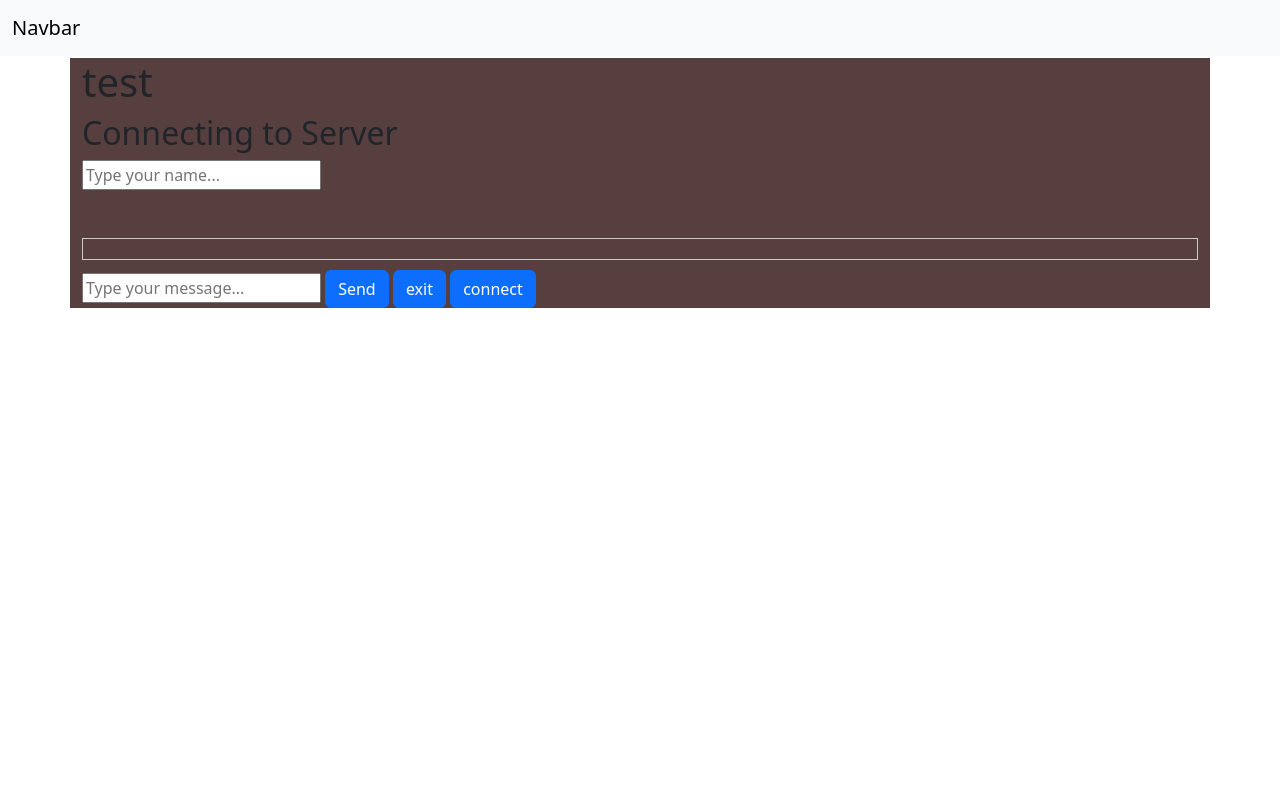
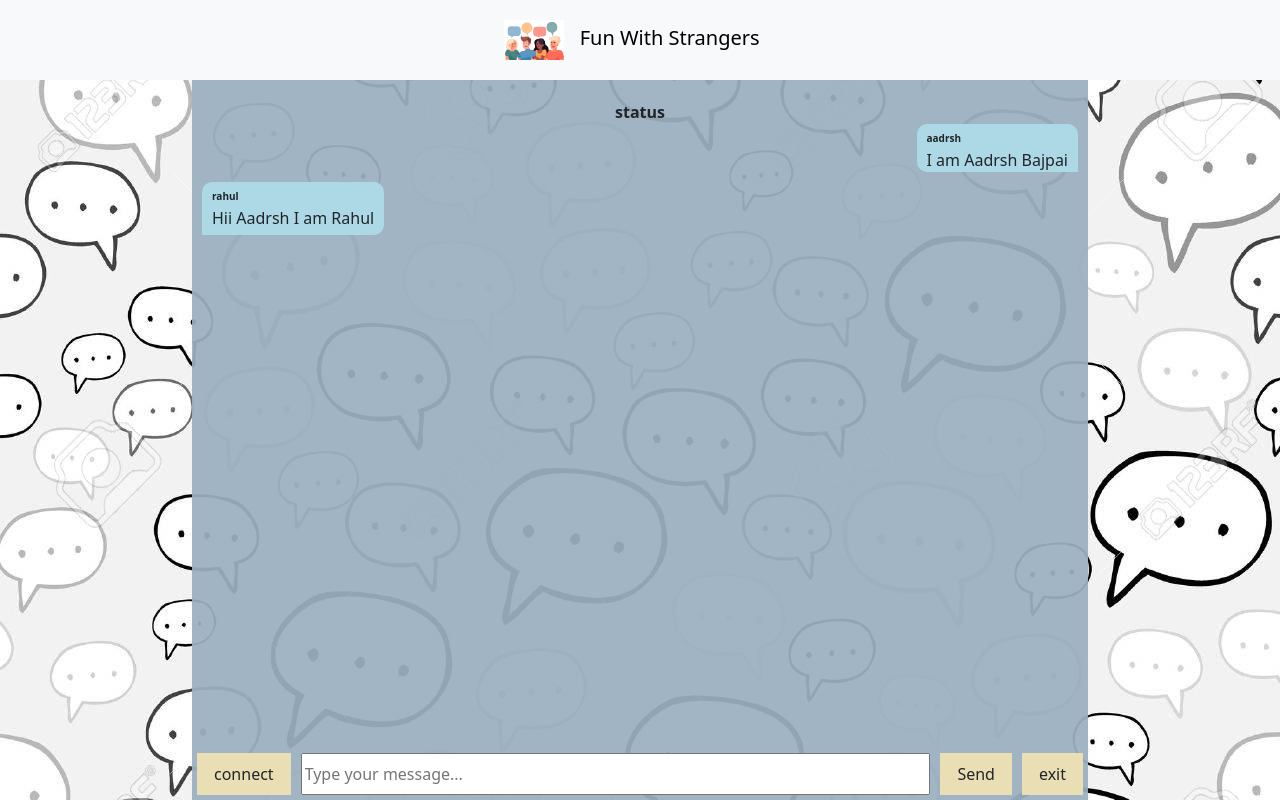
Before and after one commit to Rahul7f/random-chat-backend, a website: page public/chat.html in a window 1280 px wide. Drawn offline with nearby package versions, Linux system fonts and the light colour scheme; no server answers.

Commit message:
Updated UI
Added background
Added chat bubble left and right type with name head
added favicon
centered text in navbar along with a picture

```diff
--- a/public/chat.html
+++ b/public/chat.html
@@ -1,42 +1,143 @@
 <!DOCTYPE html>
-<html lang="en">
+<html lang="en" style="height: 100%; width: 100%;">
+
 <head>
+    <title>Fun with Strangers</title>
+    <link rel="icon" type="image/x-icon" href="favicon.png">
+
     <meta charset="UTF-8">
     <meta name="viewport" content="width=device-width, initial-scale=1.0">
     <title>test1</title>
-    <link rel="stylesheet" href="styles.css">
-    <link href="https://cdn.jsdelivr.net/npm/bootstrap@5.3.3/dist/css/bootstrap.min.css" rel="stylesheet" integrity="sha384-QWTKZyjpPEjISv5WaRU9OFeRpok6YctnYmDr5pNlyT2bRjXh0JMhjY6hW+ALEwIH" crossorigin="anonymous">
+    <!-- <link rel="stylesheet" href="styles.css"> -->
+    <link href="https://cdn.jsdelivr.net/npm/bootstrap@5.3.3/dist/css/bootstrap.min.css" rel="stylesheet"
+        integrity="sha384-QWTKZyjpPEjISv5WaRU9OFeRpok6YctnYmDr5pNlyT2bRjXh0JMhjY6hW+ALEwIH" crossorigin="anonymous">
+    <style>
+        nav {
+            height: 10%;
+        }
+
+        .message-container {
+            display: flex;
+            margin-bottom: 10px;
+            /* Adjust the margin between chat bubbles */
+        }
+
+        .selfmessage {
+            margin-left: auto;
+            /* Push message to the right */
+            margin-right: 10px;
+            background-color: #add8e6;
+            /* Change the background color of the chat bubble */
+            border-radius: 10px;
+            /* Add rounded corners to the chat bubble */
+            border-bottom-right-radius: 0;
+            /* Adjust border radius to have a smooth edge */
+            padding-left: 10px;
+            padding-right: 10px;
+            max-width: 70%;
+            /* Limit the width of the chat bubble */
+        }
+
+        .othermessage {
+            margin-right: auto;
+            /* Push message to the left */
+            margin-left: 10px;
+            background-color: #add8e6;
+            /* Change the background color of the chat bubble */
+            border-radius: 10px;
+            /* Add rounded corners to the chat bubble */
+            border-bottom-left-radius: 0;
+            /* Adjust border radius to have a smooth edge */
+            padding-left: 10px;
+            padding-right: 10px;
+            padding-bottom: 5px;
+            max-width: 70%;
+            /* Limit the width of the chat bubble */
+        }
+
+
+        .input-custom {
+            margin: 5px;
+            /* Add margin */
+        }
+
+        /* Custom button color */
+        .btn-custom {
+            background-color: #EADFB4;
+            border-color: #EADFB4;
+            margin: 5px;
+            /* Add margin */
+            border-radius: 0;
+            /* Make button more rectangular */
+            padding: 8px 16px;
+            /* Adjust padding */
+        }
+
+        .btn-custom:hover {
+            background-color: #D9CF97;
+            border-color: #D9CF97;
+        }
+
+        .navbar-brand img {
+            height: 40px;
+            /* Set the height of the logo */
+            margin-right: 10px;
+            /* Add some spacing between the logo and text */
+        }
+    </style>
 </head>
-<body>
+
+<body style="height: 100%; width: 100%; margin: 0; background-image: url(bg.jpg);">
+
     <nav class="navbar navbar-expand-lg bg-body-tertiary">
-        <div class="container-fluid">
-          <a class="navbar-brand" href="#">Navbar</a>
+        <div class="container-fluid justify-content-center" style="background-color: #EADFB400;">
+            <!-- Added background color to navbar -->
+            <a class="navbar-brand" href="#">
+                <img src="icon.png" alt="Logo"> <!-- Add your logo image here -->
+                Fun With Strangers
+            </a>
         </div>
-   </nav>
+    </nav>
 
-   <div class ="container">
+    <div
+        style="background-color: #9BB0C1ee; width: 70%; padding-top: 20px; height: 90%; margin: auto; display: flex; flex-direction: column;">
 
-    <h1>test</h1>
+        <!-- <h2 id="status">Connecting to Server</h2> -->
 
-    <h2 id="status">Connecting to Server</h2>
+        <div id="messages" style="flex-grow: 1; overflow: auto;">
+            <div style="text-align: center; ">
+                <strong id="status" style=" margin: auto; width: fit-content;">status</strong>
+            </div>
+            <div class="message-container">
+                <div class="selfmessage">
 
-    <input id="nameInput" type="text" placeholder="Type your name...">
-    <br />
-    <br />
-    <br />
-    <div id="messages"></div>
+                    <strong style="font-size: 10px;">aadrsh</strong><br>
+                    I am Aadrsh Bajpai
+                </div>
+            </div>
 
-    <input id="messageInput" type="text" placeholder="Type your message...">
+            <div class="message-container">
+                <div class="othermessage">
+                    <strong style="font-size: 10px;">rahul</strong><br>
+                    Hii Aadrsh I am Rahul
+                </div>
+            </div>
+        </div>
 
-    <button id="sendButton" class="btn btn-primary">Send</button>
+        <div style="display: flex;">
+            <button id="connect" class="btn btn-custom">connect</button>
 
-    <button id="exitUser" class="btn btn-primary">exit</button>
+            <input class="input-custom" style="flex-grow: 1;" id="messageInput" type="text"
+                placeholder="Type your message...">
 
-    <button id="connect" class="btn btn-primary" >connect</button>
-   </div>
+            <button id="sendButton" class="btn btn-custom">Send</button>
 
+            <button id="exitUser" class="btn btn-custom">exit</button>
+        </div>
+    </div>
 
     <script src="/socket.io/socket.io.js"></script>
     <script src="client.js"></script>
 </body>
+
 </html>
--- a/public/client.js
+++ b/public/client.js
@@ -33,7 +33,7 @@ socket.on("partnerLeft", () => {
 
 // Receive message from server and display it
 socket.on("message", (data) => {
-  addMessageInlist(data.message, recipientName);
+  addMessage(recipientName, data.message,false);
 });
 
 // Function to send message to server
@@ -45,13 +45,13 @@ function sendMessage() {
       message: message,
       sender: socket.id,
     });
-    addMessageInlist(message, currentUserName);
+    addMessage("You", message,true);
     messageInput.value = "";
   }
 }
 
 // Function to send message to server
-function exitUser() {}
+function exitUser() { }
 
 // Function to handle pressing Enter key to send message
 try {
@@ -101,7 +101,25 @@ function changeStatus(status) {
   statusHeading.innerText = status;
 }
 
-function addMessageInlist(message, sender) {
-  messageListDiv.innerHTML += `<p><strong>${sender}:</strong> ${message}</p>`;
-  messageListDiv.scrollTop = messageListDiv.scrollHeight;
+function addMessage(name, text, isSelf) {
+  const messageContainer = document.createElement('div');
+  messageContainer.className = 'message-container';
+
+  const message = document.createElement('div');
+  message.className = isSelf ? 'selfmessage' : 'othermessage';
+
+  const strongElement = document.createElement('strong');
+  strongElement.textContent = name;
+  strongElement.style.fontSize = '10px';
+
+  const brElement = document.createElement('br');
+
+  const textNode = document.createTextNode(text);
+
+  message.appendChild(strongElement);
+  message.appendChild(brElement);
+  message.appendChild(textNode);
+
+  messageContainer.appendChild(message);
+  document.getElementById('messages').appendChild(messageContainer);
 }
```
Also changed, not shown: public/bg.jpg (added), public/favicon.png (added), public/icon.png (added).
